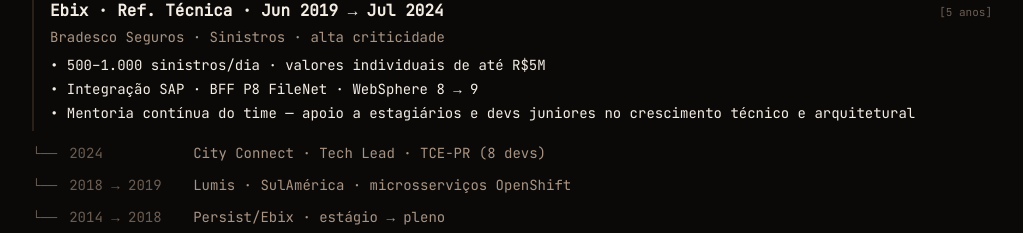
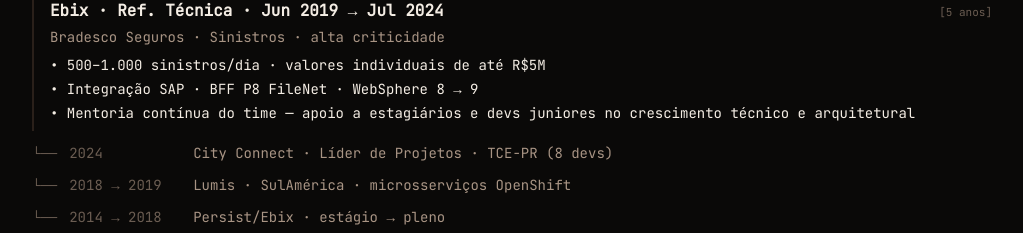
Before and after one commit to leoferolive/leoferolive.com.br, a React (Vite) app: page / in a window 1280 px wide. Shown: the part 2556-2789 px from the top of the page, without its empty margins (128-1151 px from the left). Built offline with nearby package versions, Linux system fonts and the light colour scheme.

Commit message:
fix(career): City Connect role was Líder de Projetos / Project Lead, not Tech Lead

```diff
--- a/src/data/career.ts
+++ b/src/data/career.ts
@@ -78,8 +78,8 @@
     id: 'cityconnect',
     yearLabel: '2024',
     text: {
-      pt: 'City Connect · Tech Lead · TCE-PR (8 devs)',
-      en: 'City Connect · Tech Lead · TCE-PR (8 devs)',
+      pt: 'City Connect · Líder de Projetos · TCE-PR (8 devs)',
+      en: 'City Connect · Project Lead · TCE-PR (8 devs)',
     },
   },
   {
```
Also changed, not shown: 1 other file (tests, documents, lock files or other folders).
